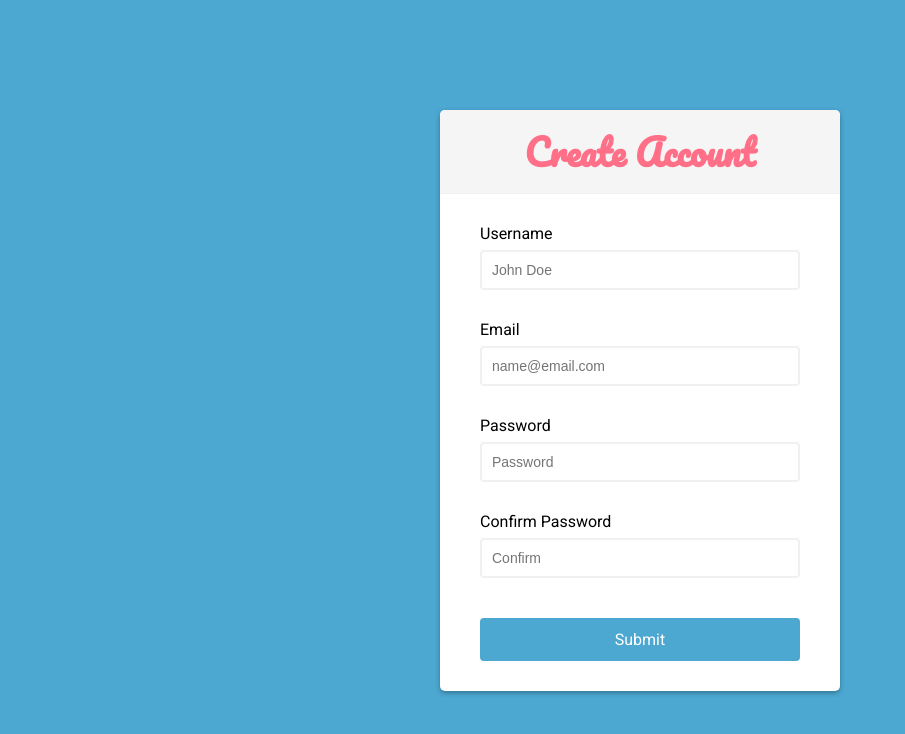
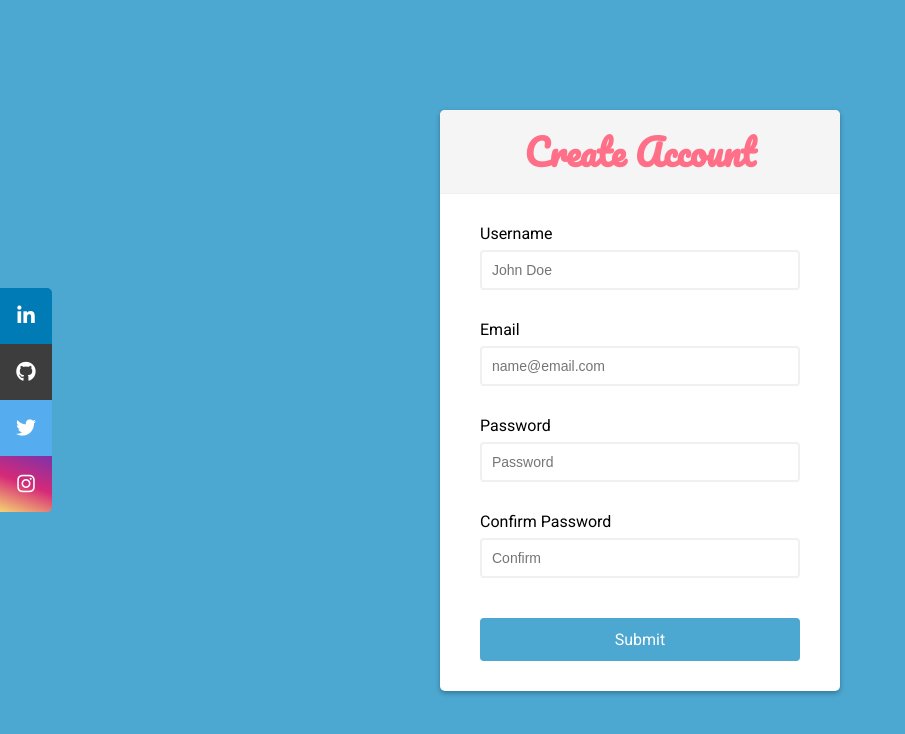
Before and after one commit to irfansk-22/form-validation, a plain HTML site: page index.html in a window 1280 px wide. Shown: the whole page, without its empty margins (0-905 px from the left). Drawn offline with Linux system fonts and the light colour scheme.

Commit message:
Add social icons

```diff
--- a/index.html
+++ b/index.html
@@ -51,6 +51,14 @@
         </div>
     </main>
 
+      <!-- Social Media Icons -->
+      <div class="icon-bar">
+        <a href="https://www.linkedin.com/in/irfansk/" class="linkedin"><i class="fa fa-linkedin"></i></a>
+        <a href="https://github.com/irfansk-22" class="github"><i class="fa fa-github"></i></a>
+        <a href="https://twitter.com/irfan__sk" class="twitter"><i class="fa fa-twitter"></i></a>
+        <a href="https://www.instagram.com/itsirfansk/" class="insta"><i class="fa fa-instagram"></i></a>
+    </div>
+
     <script src="validate.js"></script>
 </body>
 
--- a/styles.css
+++ b/styles.css
@@ -20,6 +20,7 @@ body {
     justify-content: center;
     min-height: 100vh;
     margin: 0;
+    position: relative;
 }
 
 .container {
@@ -129,3 +130,45 @@ body {
 .form button:hover {
     background-color: var(--secondary-color);
 }
+
+/* Social Media Icons */
+
+.icon-bar {
+    position: fixed;
+    top: 50%;
+    left: 0;
+    -webkit-transform: translateY(-50%);
+    -ms-transform: translateY(-50%);
+    transform: translateY(-50%);
+}
+
+.icon-bar a {
+    display: block;
+    text-align: center;
+    padding: 16px;
+    transition: all 0.5s ease;
+    color: white;
+    font-size: 20px;
+}
+
+.icon-bar a:hover {
+    background: rgb(15, 15, 15);
+}
+
+.linkedin {
+    border-top-right-radius: 5px;
+    background: #007bb5;
+}
+
+.github {
+    background-color: rgb(61, 61, 61);
+}
+
+.twitter {
+    background: #55acee;
+}
+
+.insta {
+    border-bottom-right-radius: 5px;
+    background: linear-gradient(20deg, #f6d373, #d62977, #7d32aa);
+}
```
